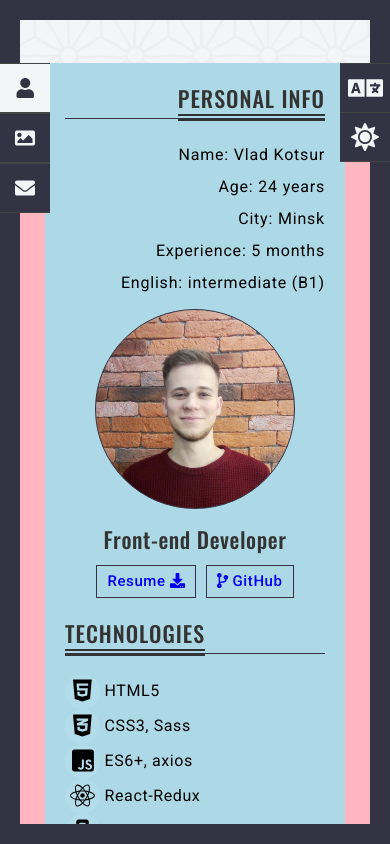
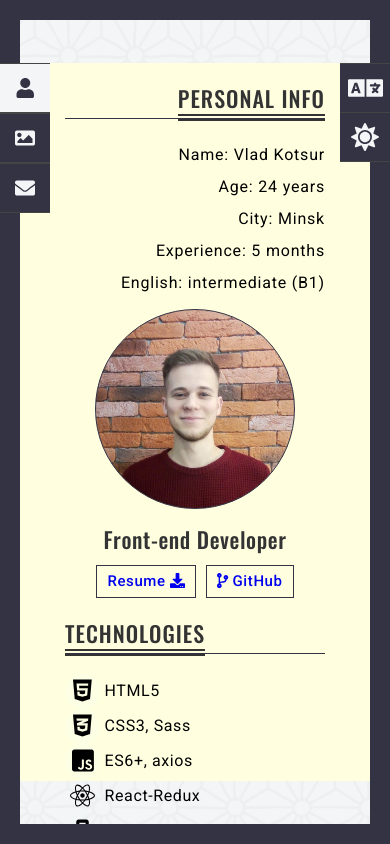
Before and after one commit to kotsur-vlad/portfolio, a React (Create React App) app: page / in a window 390 px wide. Built offline with nearby package versions, Linux system fonts and the light colour scheme.

Commit message:
Added Sass to project, refactored "About" styles

```diff
--- a/package.json
+++ b/package.json
@@ -11,6 +11,7 @@
     "@testing-library/jest-dom": "^4.2.4",
     "@testing-library/react": "^9.3.2",
     "@testing-library/user-event": "^7.1.2",
+    "node-sass": "^4.14.1",
     "react": "^16.13.1",
     "react-dom": "^16.13.1",
     "react-router-dom": "^5.2.0",
--- a/src/about/About.js
+++ b/src/about/About.js
@@ -3,14 +3,13 @@ import {FontAwesomeIcon} from '@fortawesome/react-fontawesome';
 import {faDownload, faCodeBranch, faToolbox} from '@fortawesome/free-solid-svg-icons'
 import {faHtml5, faCss3Alt, faJsSquare, faReact} from '@fortawesome/free-brands-svg-icons'
 
-import styles from './About.module.css'
+import styles from './About.module.scss'
 import Title from "../common/title/Title";
 
 const About = () => {
 	return (
 		<div className={styles.about}>
 			<div className={styles.firstLine}>
-
 				<div className={styles.info}>
 					<Title title="personal info"/>
 					<ul>
@@ -21,7 +20,6 @@ const About = () => {
 						<li>English: intermediate (B1)</li>
 					</ul>
 				</div>
-
 				<div className={styles.photo}>
 					<div className={styles.avatar}/>
 					<span>Front-end Developer</span>
@@ -32,7 +30,6 @@ const About = () => {
 							icon={faCodeBranch}/> GitHub</a></li>
 					</ul>
 				</div>
-
 				<div className={styles.stack}>
 					<Title title="technologies"/>
 					<ul>
@@ -44,9 +41,7 @@ const About = () => {
 					</ul>
 				</div>
 			</div>
-
 			<div className={styles.secondLine}>
-				<div className={styles.soft}>
 				<p>
 					Within my work I’m searching for career and professional growth through
 					deepening knowledge in front-end development. I have strong knowledge of the concept of
@@ -65,7 +60,6 @@ const About = () => {
 				</p>
 			</div>
 		</div>
-		</div>
 	);
 }
 
--- a/src/about/About.module.css
+++ /dev/null
@@ -1,157 +0,0 @@
-.about {
-	display: flex;
-	flex-direction: column;
-	align-items: center;
-	line-height: 1.4;
-	letter-spacing: 0.6px;
-
-	background-color: lightpink;
-}
-
-.firstLine {
-	display: flex;
-	justify-content: center;
-	align-items: flex-start;
-	flex-wrap: wrap;
-}
-
-.secondLine {
-	background-color: lightsalmon;
-}
-
-.info {
-	letter-spacing: 0.8px;
-	text-align: right;
-	min-width: 300px;
-	padding: 0 20px;
-	box-sizing: border-box;
-	width: 30%;
-
-	background-color: lightblue;
-}
-
-.info ul {
-	line-height: 2;
-}
-
-.photo {
-	display: flex;
-	flex-direction: column;
-	align-items: center;
-	color: #333333;
-	font-weight: 500;
-	min-width: 300px;
-	width: 30%;
-
-	background-color: lightblue;
-}
-
-.avatar {
-	margin: 10px 0;
-	background: url("../assets/images/avatar.jpg") no-repeat;
-	background-size: cover;
-	border-radius: 50%;
-	border: 1px solid #333344;
-	height: 198px;
-	width: 198px;
-}
-
-.photo span {
-	margin: 5px 0 10px;
-	font-family: 'Oswald', sans-serif;
-	font-size: 2.2rem;
-}
-
-.photo ul li {
-	display: inline-block;
-	font-size: 1.5rem;
-	cursor: pointer;
-	margin: 0 5px;
-}
-
-.photo a {
-	border: 1px solid #333344;
-	padding: 5px 10px;
-	display: block;
-}
-
-.photo a:hover {
-	background: #F4F5F6;
-	-o-transition: all 0.4s;
-	-ms-transition: all 0.4s;
-	-moz-transition: all 0.4s;
-	-webkit-transition: all 0.4s;
-	transition: all 0.4s;
-}
-
-.photo a:active {
-	position: relative;
-	top: 1px;
-}
-
-.photo a:visited {
-	color: #333333;
-}
-
-.stack {
-	min-width: 300px;
-	padding: 0 20px;
-	box-sizing: border-box;
-	width: 30%;
-
-	background-color: lightblue;
-}
-
-.icon {
-	vertical-align: middle;
-	display: inline-block;
-	text-align: center;
-	border-radius: 50%;
-	background-color: rgba(224, 255, 255, 0.1);
-	width: 35px;
-	font-size: 2.5rem;
-}
-
-.soft {
-	margin: auto;
-	letter-spacing: 0.5px;
-	text-align: center;
-	min-width: 300px;
-	width: 60%;
-
-	border: 1px solid;
-}
-
-.soft p {
-	padding: 0 15px 20px;
-	margin: 15px 0 15px;
-}
-
-.soft p:first-child {
-	padding: 5px 15px 0;
-}
-
-.soft a img {
-	vertical-align: middle;
-}
-
-@media (min-width: 700px) and (max-width: 999px) {
-	.photo {
-		order: 3
-	}
-}
-
-@media screen and (max-width: 365px) {
-	.info, .stack {
-		padding: 0 40px;
-	}
-	.soft p:first-child {
-		padding: 5px 30px 0;
-	}
-}
-
-@media screen and (max-width: 999px) {
-	.soft {
-		width: 80%;
-	}
-}
--- /dev/null
+++ b/src/about/About.module.scss
@@ -0,0 +1,137 @@
+.about {
+  display: flex;
+  flex-direction: column;
+  align-items: center;
+  line-height: 1.4;
+  letter-spacing: 0.6px;
+
+  .firstLine {
+    display: flex;
+    justify-content: center;
+    align-items: flex-start;
+    flex-wrap: wrap;
+
+    .info {
+      @media screen and (max-width: 365px) {
+        padding: 0 40px;
+      }
+      letter-spacing: 0.8px;
+      text-align: right;
+      min-width: 300px;
+      padding: 0 20px;
+      box-sizing: border-box;
+      width: 30%;
+
+      ul {
+        line-height: 2;
+      }
+    }
+
+    .photo {
+      @media (min-width: 700px) and (max-width: 999px) {
+        order: 3;
+      }
+      display: flex;
+      flex-direction: column;
+      align-items: center;
+      color: #333333;
+      font-weight: 500;
+      min-width: 300px;
+      width: 30%;
+
+      .avatar {
+        margin: 10px 0;
+        background: url("../assets/images/avatar.jpg") no-repeat;
+        background-size: cover;
+        border-radius: 50%;
+        border: 1px solid #333344;
+        height: 198px;
+        width: 198px;
+      }
+
+      span {
+        margin: 5px 0 10px;
+        font-family: 'Oswald', sans-serif;
+        font-size: 2.2rem;
+      }
+
+      ul li {
+        display: inline-block;
+        font-size: 1.5rem;
+        cursor: pointer;
+        margin: 0 5px;
+      }
+
+      a {
+        border: 1px solid #333344;
+        padding: 5px 10px;
+        display: block;
+
+        &:hover {
+          background: #F4F5F6;
+          -o-transition: all 0.4s;
+          -moz-transition: all 0.4s;
+          -webkit-transition: all 0.4s;
+          transition: all 0.4s;
+        }
+
+        &:active {
+          position: relative;
+          top: 1px;
+        }
+
+        &:visited {
+          color: #333333;
+        }
+      }
+    }
+
+    .stack {
+      @media screen and (max-width: 365px) {
+        padding: 0 40px;
+      }
+      min-width: 300px;
+      padding: 0 20px;
+      box-sizing: border-box;
+      width: 30%;
+
+      .icon {
+        vertical-align: middle;
+        display: inline-block;
+        text-align: center;
+        border-radius: 50%;
+        background-color: rgba(224, 255, 255, 0.1);
+        width: 35px;
+        font-size: 2.5rem;
+      }
+    }
+  }
+
+  .secondLine {
+    @media screen and (max-width: 999px) {
+      width: 80%;
+    }
+    margin: auto;
+    letter-spacing: 0.5px;
+    text-align: center;
+    min-width: 300px;
+    width: 60%;
+
+    p {
+      padding: 0 15px 20px;
+      margin: 15px 0 15px;
+
+      &:first-child {
+        @media screen and (max-width: 365px) {
+          padding: 5px 30px 0;
+        }
+        padding: 5px 15px 0;
+      }
+    }
+
+    a img {
+      vertical-align: middle;
+    }
+
+  }
+}
```
Also changed, not shown: 1 other file (tests, documents, lock files or other folders). Lines whose indentation alone changed are shown as unchanged.
